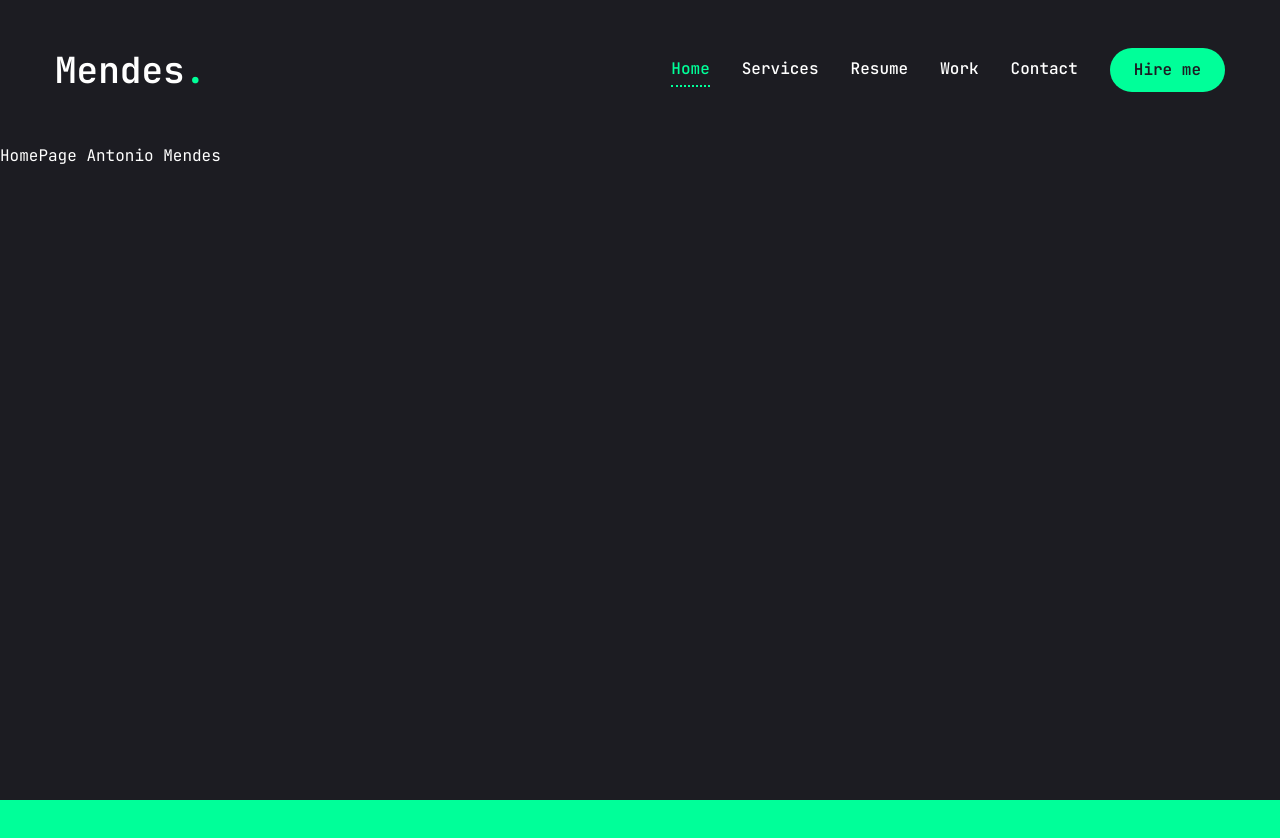
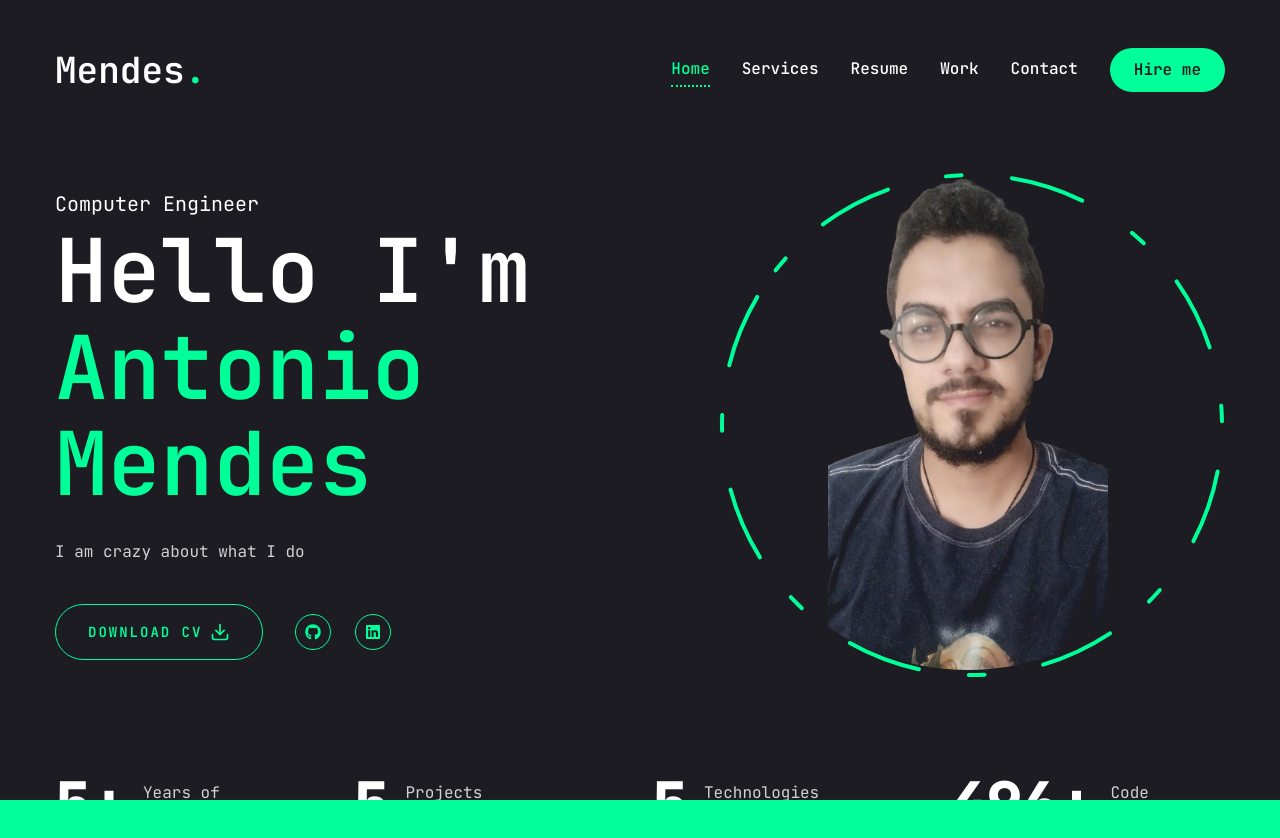
Before and after one commit to antonio-raian/antonio-raian-portfolio, a Next.js app: page / in a window 1280 px wide. Shown: the top 838 px of the page. Before the commit the page ends 800 px from the top, so only its background shows below. Built offline with nearby package versions, Linux system fonts and the light colour scheme.

Commit message:
add: HomePage

```diff
--- a/package.json
+++ b/package.json
@@ -21,6 +21,7 @@
     "lucide-react": "^0.408.0",
     "next": "14.2.5",
     "react": "^18",
+    "react-countup": "^6.5.3",
     "react-dom": "^18",
     "react-icons": "^5.2.1",
     "tailwind-merge": "^2.4.0",
--- a/src/app/globals.css
+++ b/src/app/globals.css
@@ -6,4 +6,13 @@
   body {
     @apply font-primary bg-primary text-white leading-loose;
   }
+  .h1 {
+    @apply text-[48px] font-semibold leading-[1.1] xl:text-[88px];
+  }
+  .h2 {
+    @apply text-[36px] font-semibold leading-[1.1] xl:text-[48px];
+  }
+  .h3 {
+    @apply text-[20px] font-semibold leading-[1.1] xl:text-[24px];
+  }
 }
--- a/src/app/page.tsx
+++ b/src/app/page.tsx
@@ -1,3 +1,48 @@
-export default function Home() {
-  return <main>HomePage Antonio Mendes</main>;
-}
+import Photo from "@/components/Photo";
+import Socials from "@/components/Socials";
+import Stats from "@/components/Stats";
+import { Button } from "@/components/ui/button";
+import { FiDownload } from "react-icons/fi";
+
+const Home = () => {
+  return (
+    <section className="h-full">
+      <div className="container mx-auto h-full">
+        <div className="flex flex-col xl:flex-row items-center justify-between xl:pt-8 xl:pb-24">
+          <div className="text-center xl:text-left order-2 xl:order-none">
+            <span className="text-xl">Computer Engineer</span>
+            <h1 className="h1 mb-6">
+              Hello {"I'm"} <br />
+              <span className="text-accent">Antonio Mendes</span>
+            </h1>
+            <p className="max-w-[500px] mb-9  text-white/80">
+              I am crazy about what I do
+            </p>
+            <div className="flex flex-col xl:flex-row items-center gap-8">
+              <Button
+                variant="outline"
+                size={"lg"}
+                className="uppercase flex items-center gap-2"
+              >
+                <span>Download CV</span>
+                <FiDownload className="text-xl" />
+              </Button>
+              <div className="mb-8 xl:mb-0">
+                <Socials
+                  containerStyles="flex gap-6"
+                  iconStyles="flex justify-center items-center w-9 h-9 border border-accent rounded-full text-accent text-base hover:bg-accent hover:text-primary hover:transition-all duration-500"
+                />
+              </div>
+            </div>
+          </div>
+          <div className="order-1 xl:order-none mb-8 xl:mb-0">
+            <Photo />
+          </div>
+        </div>
+      </div>
+      <Stats />
+    </section>
+  );
+};
+
+export default Home;
--- a/src/components/Head.tsx
+++ b/src/components/Head.tsx
@@ -14,14 +14,14 @@
           </h1>
         </Link>
         {/* Desktop Nav */}
-        <div className="hidden xl:flex items-center gap-8">
+        <div className="hidden lg:flex items-center gap-8">
           <Nav />
           <Link href="/contact">
             <Button>Hire me</Button>
           </Link>
         </div>
 
-        <div className="xl:hidden">
+        <div className="lg:hidden">
           <MobileNav />
         </div>
       </div>
--- a/src/components/Nav.tsx
+++ b/src/components/Nav.tsx
@@ -28,7 +28,7 @@
 const Nav = () => {
   const pathname = usePathname();
   return (
-    <nav className="xl:flex gap-8">
+    <nav className="lg:flex gap-8 lg:justify-between">
       {menuLinks.map((link, index) => (
         <Link
           href={link.href}
--- /dev/null
+++ b/src/components/Photo.tsx
@@ -0,0 +1,70 @@
+"use client";
+
+import { motion } from "framer-motion";
+import Image from "next/image";
+
+const Photo = () => {
+  return (
+    <div className="h-full w-full relative">
+      <motion.div
+        initial={{ opacity: 0 }}
+        animate={{
+          opacity: 1,
+          transition: { duration: 0.4, delay: 2, ease: "easeIn" },
+        }}
+      >
+        {/* Image */}
+        <motion.div
+          initial={{ opacity: 0 }}
+          animate={{
+            opacity: 1,
+            transition: { duration: 0.4, delay: 2.4, ease: "easeInOut" },
+          }}
+          className="w-[298px] h-[298px] xl:w-[498px] xl:h-[498px] lg:w-[398px] lg:h-[398px]
+          mix-blend-lighten absolute"
+        >
+          <Image
+            src="/assets/photo.png"
+            priority
+            quality={100}
+            alt="Photo"
+            fill
+            className="object-contain rounded-full"
+          />
+        </motion.div>
+
+        {/* Circle */}
+        <motion.svg
+          className="w-[300px] xl:w-[506px] lg:w-[403px]
+          h-[300px] xl:h-[506px] lg:h-[403px]
+        "
+          viewBox={"0 0 506 506"}
+          xmlns={"http://www.w3.org/2000/svg"}
+        >
+          <motion.circle
+            cx={253}
+            cy={253}
+            r={250}
+            stroke={"#00ff99"}
+            strokeWidth={4}
+            strokeLinecap={"round"}
+            strokeLinejoin={"round"}
+            initial={{ strokeDasharray: "24 10 0 0" }}
+            animate={{
+              strokeDasharray: ["15 120 25 25", "16 25 92 72", "4 250 22 22"],
+              rotate: [120, 360],
+            }}
+            transition={{
+              repeat: Infinity,
+              duration: 20,
+              repeatType: "reverse",
+            }}
+            fill={"transparent"}
+          />
+        </motion.svg>
+      </motion.div>
+    </div>
+  );
+};
+
+export default Photo;
--- /dev/null
+++ b/src/components/Socials.tsx
@@ -0,0 +1,32 @@
+import Link from "next/link";
+import { FaGithub, FaLinkedin } from "react-icons/fa";
+
+const socials = [
+  {
+    icon: <FaGithub />,
+    link: "https://github.com/antonio-mendes",
+  },
+  {
+    icon: <FaLinkedin />,
+    link: "https://www.linkedin.com/in/antonio-raian-mendes-42887ba4/",
+  },
+];
+const Socials = ({
+  containerStyles,
+  iconStyles,
+}: {
+  containerStyles: string;
+  iconStyles: string;
+}) => {
+  return (
+    <div className={containerStyles}>
+      {socials.map((social, index) => (
+        <Link href={social.link} key={index} className={iconStyles}>
+          {social.icon}
+        </Link>
+      ))}
+    </div>
+  );
+};
+
+export default Socials;
--- /dev/null
+++ b/src/components/Stats.tsx
@@ -0,0 +1,59 @@
+"use client";
+
+import CountUp from "react-countup";
+
+const stats = [
+  {
+    name: "Years of Experience",
+    value: new Date().getFullYear() - 2019,
+    suffix: "+",
+  },
+  {
+    name: "Projects Completed",
+    value: 5,
+    suffix: "",
+  },
+  {
+    name: "Technologies Mastered",
+    value: 5,
+    suffix: "",
+  },
+  {
+    name: "Code Commits",
+    value: 500,
+    suffix: "+",
+  },
+];
+const Stats = () => {
+  return (
+    <section className="pt-4 pb-12 xl:pt-0 xl:pb-0">
+      <div className="container mx-auto">
+        <div className="flex flex-wrap gap-6 max-w-[80vw] mx-auto xl:max-w-none">
+          {stats.map((stat, index) => (
+            <div
+              key={index}
+              className="flex-1 flex gap-4 items-center justify-center xl:justify-start"
+            >
+              <CountUp
+                end={stat.value}
+                suffix={stat.suffix}
+                duration={5}
+                delay={2}
+                className="text-4xl xl:text-6xl font-extrabold"
+              />
+              <p
+                className={`${
+                  stat.name.length < 15 ? "max-w-[100px]" : "max-w-[150px]"
+                } leading-snug text-white/80`}
+              >
+                {stat.name}
+              </p>
+            </div>
+          ))}
+        </div>
+      </div>
+    </section>
+  );
+};
+
+export default Stats;
```
Also changed, not shown: public/assets/photo.png (added), 1 other file (tests, documents, lock files or other folders).
